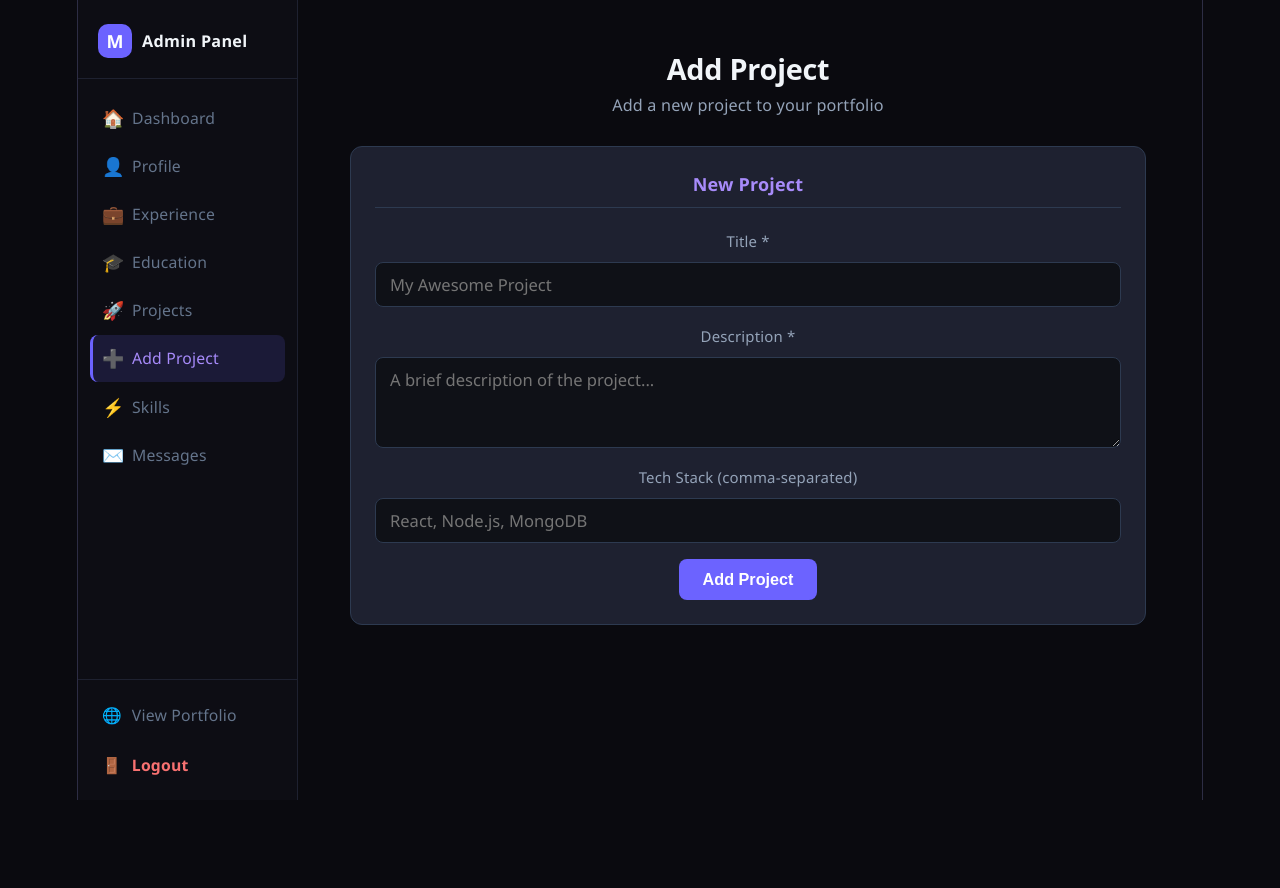
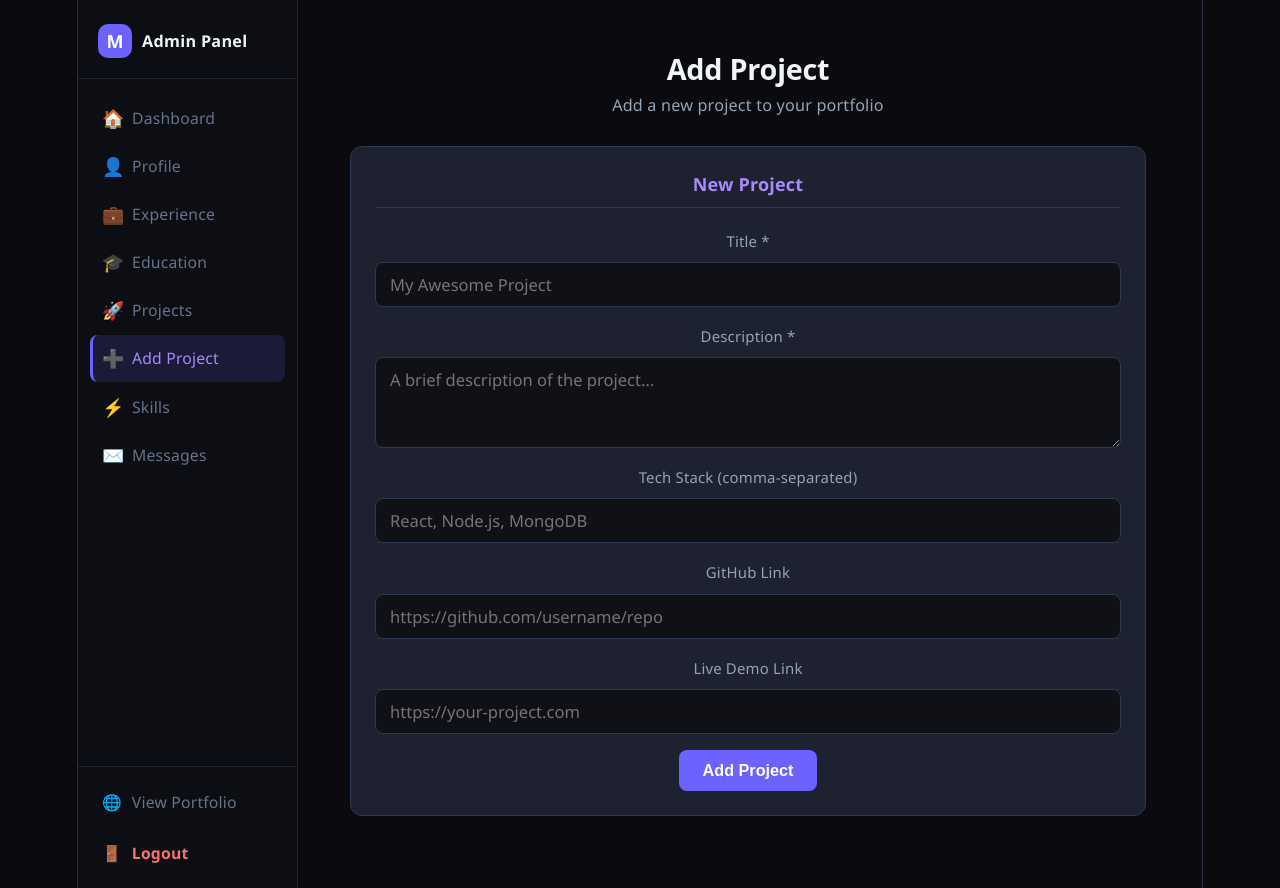
Before and after one commit to mayurch25/my-portfolio, a React (Vite) app in the folder my-frontend/: page /admin/add-project in a window 1280 px wide. Before the commit the page ends 800 px from the top, so only its background shows below. Built offline with nearby package versions, Linux system fonts and the light colour scheme; no server answers; sample sign-in values are in the browser's storage.

Commit message:
feat: enhance project forms by adding GitHub and live demo link fields

```diff
--- a/my-frontend/src/pages/AddProject.jsx
+++ b/my-frontend/src/pages/AddProject.jsx
@@ -3,7 +3,7 @@ import toast from "react-hot-toast";
 import API from "../services/api";
 import adminStyles from "./AdminPage.module.css";
 
-const emptyForm = { title: "", description: "", techStack: "" };
+const emptyForm = { title: "", description: "", techStack: "", githubLink: "", liveLink: "" };
 
 export default function AddProject() {
   const [form, setForm] = useState(emptyForm);
@@ -70,6 +70,26 @@ export default function AddProject() {
           />
         </div>
 
+        <div className={adminStyles.formGroup}>
+          <label className={adminStyles.label}>GitHub Link</label>
+          <input
+            className={adminStyles.input}
+            value={form.githubLink}
+            placeholder="https://github.com/username/repo"
+            onChange={(e) => setForm({ ...form, githubLink: e.target.value })}
+          />
+        </div>
+
+        <div className={adminStyles.formGroup}>
+          <label className={adminStyles.label}>Live Demo Link</label>
+          <input
+            className={adminStyles.input}
+            value={form.liveLink}
+            placeholder="https://your-project.com"
+            onChange={(e) => setForm({ ...form, liveLink: e.target.value })}
+          />
+        </div>
+
         <button
           className={adminStyles.btnPrimary}
           onClick={handleSubmit}
--- a/my-frontend/src/pages/ManageProjects.jsx
+++ b/my-frontend/src/pages/ManageProjects.jsx
@@ -3,7 +3,7 @@ import toast from "react-hot-toast";
 import API from "../services/api";
 import adminStyles from "./AdminPage.module.css";
 
-const emptyForm = { title: "", description: "", techStack: "" };
+const emptyForm = { title: "", description: "", techStack: "", githubLink: "", liveLink: "" };
 
 export default function ManageProjects() {
   const [projects, setProjects] = useState([]);
@@ -102,6 +102,26 @@ export default function ManageProjects() {
             />
           </div>
 
+          <div className={adminStyles.formGroup}>
+            <label className={adminStyles.label}>GitHub Link</label>
+            <input
+              className={adminStyles.input}
+              value={form.githubLink}
+              placeholder="https://github.com/username/repo"
+              onChange={(e) => setForm({ ...form, githubLink: e.target.value })}
+            />
+          </div>
+
+          <div className={adminStyles.formGroup}>
+            <label className={adminStyles.label}>Live Demo Link</label>
+            <input
+              className={adminStyles.input}
+              value={form.liveLink}
+              placeholder="https://your-project.com"
+              onChange={(e) => setForm({ ...form, liveLink: e.target.value })}
+            />
+          </div>
+
           <button
             className={adminStyles.btnPrimary}
             onClick={handleAdd}
@@ -130,6 +150,20 @@ export default function ManageProjects() {
                   ))}
                 </ul>
               )}
+              {(p.githubLink || p.liveLink) && (
+                <div style={{ display: "flex", gap: 12, marginTop: 6, flexWrap: "wrap" }}>
+                  {p.githubLink && (
+                    <a href={p.githubLink} target="_blank" rel="noopener noreferrer" style={{ fontSize: 13, color: "var(--accent)" }}>
+                      GitHub →
+                    </a>
+                  )}
+                  {p.liveLink && (
+                    <a href={p.liveLink} target="_blank" rel="noopener noreferrer" style={{ fontSize: 13, color: "var(--accent)" }}>
+                      Live Demo →
+                    </a>
+                  )}
+                </div>
+              )}
             </div>
             <button
               className={adminStyles.btnDanger}
--- a/my-frontend/src/pages/Portfolio.jsx
+++ b/my-frontend/src/pages/Portfolio.jsx
@@ -309,7 +309,7 @@ export default function Portfolio() {
                 <div className="project-icon">{["🚀", "💡", "🛠️", "🎯", "⚡", "🌟"][i % 6]}</div>
                 <div className="project-title">{p.title}</div>
                 <div className="project-desc">{p.description}</div>
-                {p.techStack?.length > 0 && (
+                {p.techStack && p.techStack.length > 0 && (
                   <div className="project-tags">
                     {p.techStack.map((t) => <span key={t} className="project-tag">{t}</span>)}
                   </div>
```
Also changed, not shown: my-frontend/src/pages/Projects.jsx (+4 -4 lines).
